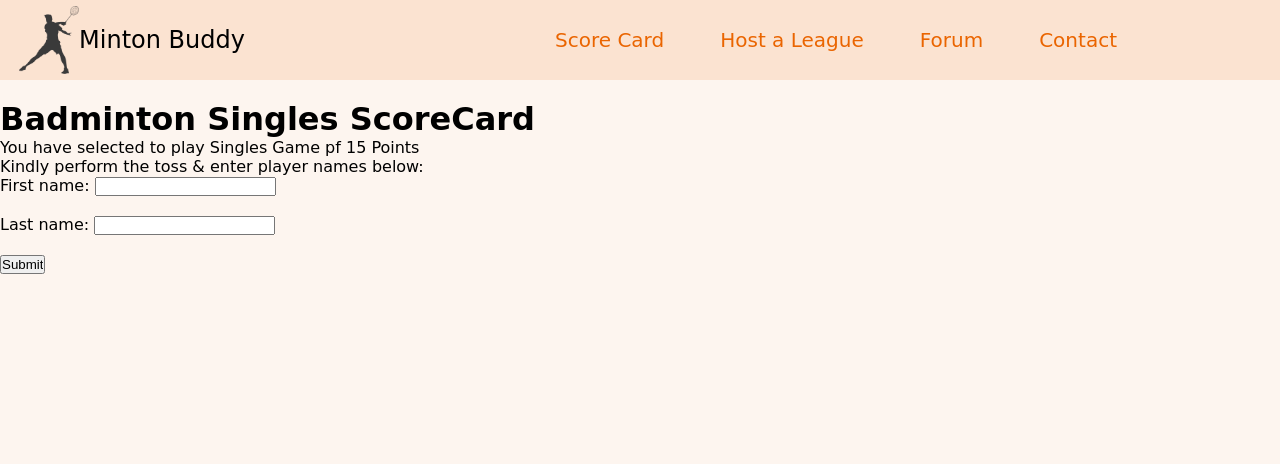
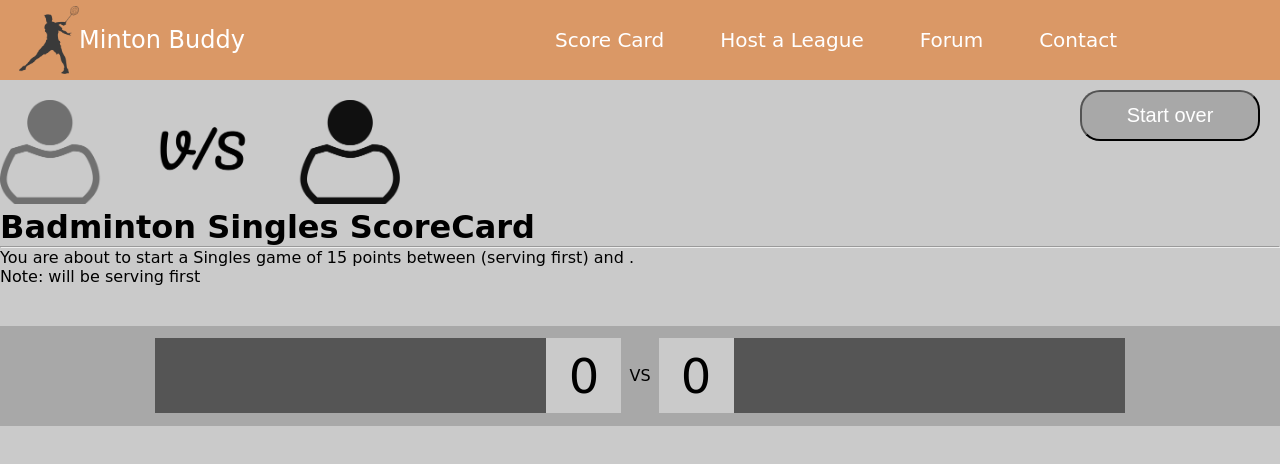
Before and after one commit to jigz1986/minton-buddy, a plain HTML site: page s15.html in a window 1280 px wide. Drawn offline with Linux system fonts and the light colour scheme.

Commit message:
Add files via upload

```diff
--- a/s15.html
+++ b/s15.html
@@ -5,8 +5,7 @@
     <meta name="viewport" content="width=device-width, initial-scale=1.0">
     <meta http-equiv="X-UA-Compatible" content="ie=edge">
     <title>Badminton Buddy | Online Badminton Score Keeper</title>
-    <link rel="stylesheet" href="nav.css">
-	<link rel="stylesheet" href="style.css">
+  	<link rel="stylesheet" href="style.css">
 
   </head>
   <body>
@@ -32,25 +31,38 @@
 
     <!-- End  :: Main navigation #########################################################-->
   <main>
+
+    <img src="images/singles.png" style="width: 400px;">
+
+
   <h1>
     Badminton Singles ScoreCard
   </h1>
 
-  <p>You have selected to play Singles Game pf 15 Points</p>
 
-  <p>Kindly perform the toss & enter player names below:</p>
+  <button id="gobackhome" formaction="/index.html">Start over</button>
+  <hr>
 
-  <form action="/action_page.php" method="get">
-    <label for="fname">First name:</label>
-    <input type="text" id="fname" name="fname"><br><br>
-    <label for="lname">Last name:</label>
-    <input type="text" id="lname" name="lname"><br><br>
-    <input type="submit" value="Submit">
-  </form>
+  <p>You are about to start a Singles game of 15 points between <span id="p1"></span> (serving first) and  <span id="p2"></span>.<br>
+    Note: <span id="p3"></span> will be serving first
+<div id="spacer"></div>
+  <section id="scoring">
+  <div id="topBoard">
+    <div class="team1" id="teambox" style="justify-content: end;">
+      <div id="playerbox"><div id="First"><span id="p4"></span></div>
+      <div id="scorenumber" style="float: right;"><span id="p1Score"></span>  </div></div>
+    </div>
 
+  <div id="vs"> VS </div>
 
+  <div class="team2" id="teambox"style="justify-content: start;">
+      <div id="playerbox" style="justify-content:start;">
+          <div id="scorenumber" ><span id="p2Score"></span>  </div>
+          <div id="First" style="justify-content:start;"><span id="p5"></span></div>
+      </div>
+  </div>
 
-</main>
+</div> <!-- TopBaord ends----------------------------------------------------------------------------->
 
 
 
@@ -61,38 +73,33 @@
 
 
 
+  </section>
+
+</main>
 
 
 
 
 
 
+	<script>
+let params = new URLSearchParams(document.location.search);
+const p1 = params.get("P1S15");
+const p2 = params.get("P2S15");
+console.log(p1, p2);
+document.getElementById("p1").innerHTML=p1;
+document.getElementById("p2").innerHTML=p2;
+document.getElementById("p3").innerHTML=p1;
+document.getElementById("p4").innerHTML=p1;
+document.getElementById("p5").innerHTML=p2;
+
+var p1Score = 0;
+var p2Score = 0;
+document.getElementById("p1Score").innerHTML=p1Score;
+document.getElementById("p2Score").innerHTML=p2Score;
 
 
 
-
-
-
-
-
-
-
-
-
-
-
-
-
-
-
-
-
-
-
-
-
-
-
-	<script src="score.js"></script>
+  </script>
   </body>
 </html>
--- a/score.js
+++ /dev/null
@@ -1,4 +0,0 @@
-let params = new URLSearchParams(document.location.search);
-let name = params.get("fname"); // is the string "Jonathan"
-let age = parseInt(params.get("age"), 10); // is the number 18
-console.log(name, age);
--- a/style.css
+++ b/style.css
@@ -1,8 +1,19 @@
+:root {
+    --w0:rgb(255, 255, 255);
+    --w1: #cacaca;
+    --g1:#a8a8a8;
+    --g2:#a8a8a8;
+    --b1:#555555;
+    --b0:#252525;
+    --or:#ea6500;
+    --or10:#ea65007e;
+}
+
 @import url('https://fonts.googleapis.com/css2?family=Pacifico&display=swap')
 
 {margin:0px;padding:0px;}
 
-html {background-color: #ea650010;}
+html {background-color: var(--w1);}
 
 * {
   margin: 0;
@@ -20,7 +31,7 @@ main {margin-top:100px;}
 	height:80px;
 	width:100%;
 position: fixed; left: 0; top: 0;
-background-color: #ea650020; display:flex;align-items:center;}
+background-color: var(--or10); display:flex;align-items:center;}
 
 #logoImage {width: 20%;
     display: inline-flex;
@@ -28,11 +39,11 @@ background-color: #ea650020; display:flex;align-items:center;}
     align-items: center;
     height: 80px;}
 
-#brand {display:flex;align-items:center; color: black; font-size:24px;margin-left:8px;}
+#brand {display:flex;align-items:center; color: var(--w0); font-size:24px;margin-left:8px;}
 
-a {text-decoration: none;	color: #ea6500;}
+a {text-decoration: none;	color:var(--w0);}
 
-.menu > a:hover > div {color: Black; border-bottom: 2px solid #1d1c1b;}
+.menu > a:hover > div {color: var(--b0) ; border-bottom: 2px solid #1d1c1b;}
 
 .menu {    width: 60%;
     height: 80px;
@@ -60,7 +71,7 @@ button {
 
 
 button:hover {
-        background-color:#ea6500;
+        background-color:var(--or);
         color:white;}
 
 
@@ -72,6 +83,63 @@ button:hover {
         padding: 40px;
         align-items: center;
         font-size: 20px;
-        color: orange;
+        color: var(--or);
         border: 2px solid black;
     }
+
+
+#gobackhome {position: fixed;
+    right: 0;
+    top: 70px;
+    width: 180px;
+    height: 51px;
+    color: white;
+    background-color: var(--g2);}
+
+
+#topBoard {
+    margin:auto;
+/*    width: 900px; */
+    height: 100px;
+    align-items:center;
+    display: flex;
+    background-color: var(--g1);
+}
+
+#spacer {height: 40px;padding:0px; margin:0px;}
+
+div#vs {
+    padding: 8px;
+}
+
+#teambox {
+    width: 100%;
+    height: 75px;
+    margin:auto;
+    align-items:center; justify-content: flex-end;
+    display: inline-flex;
+}
+
+
+#playerbox {width: 75%;
+    height: 75px;
+    background-color: var(--b1); display: flex;
+    justify-content: flex-end;}
+
+
+#scorenumber {    display: inline-flex;
+    width: 75px;
+    height: 75px;
+    background-color: var(--w1);
+    align-items: center;
+    justify-content: center;
+    font-size: xxx-large;}
+
+    #First {
+        width: 75%;
+        background-color: var(--b1);
+        display: inline-flex;
+        justify-content: flex-end;
+        padding: 0 10px;
+        align-items: end;
+        font-size: 30px;}
```
Also changed, not shown: score_card.html (+71 -4 lines).
